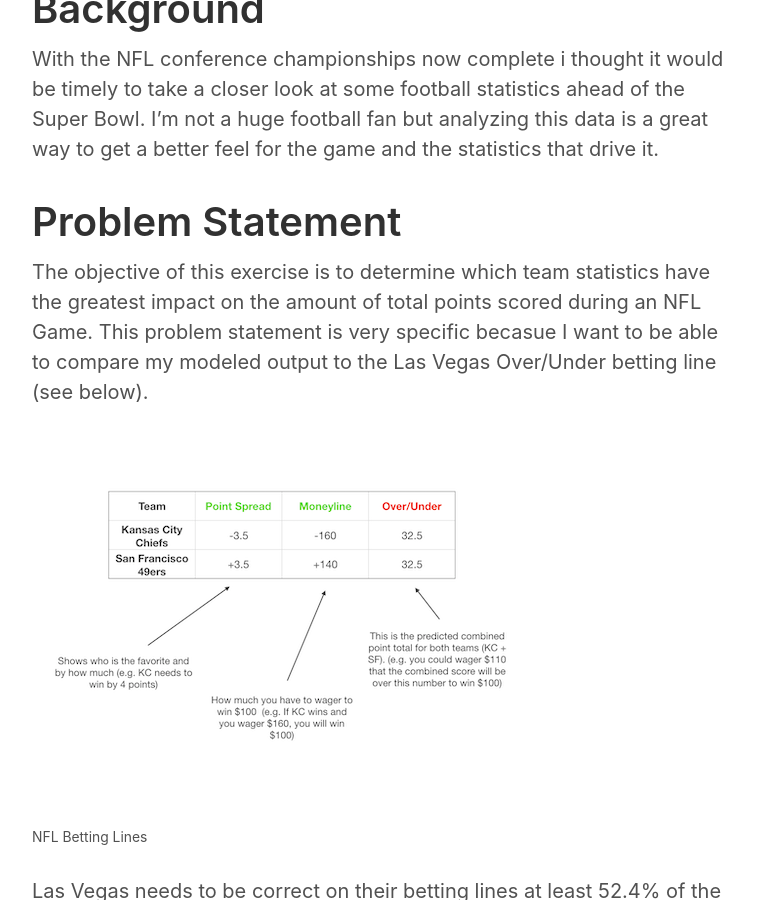
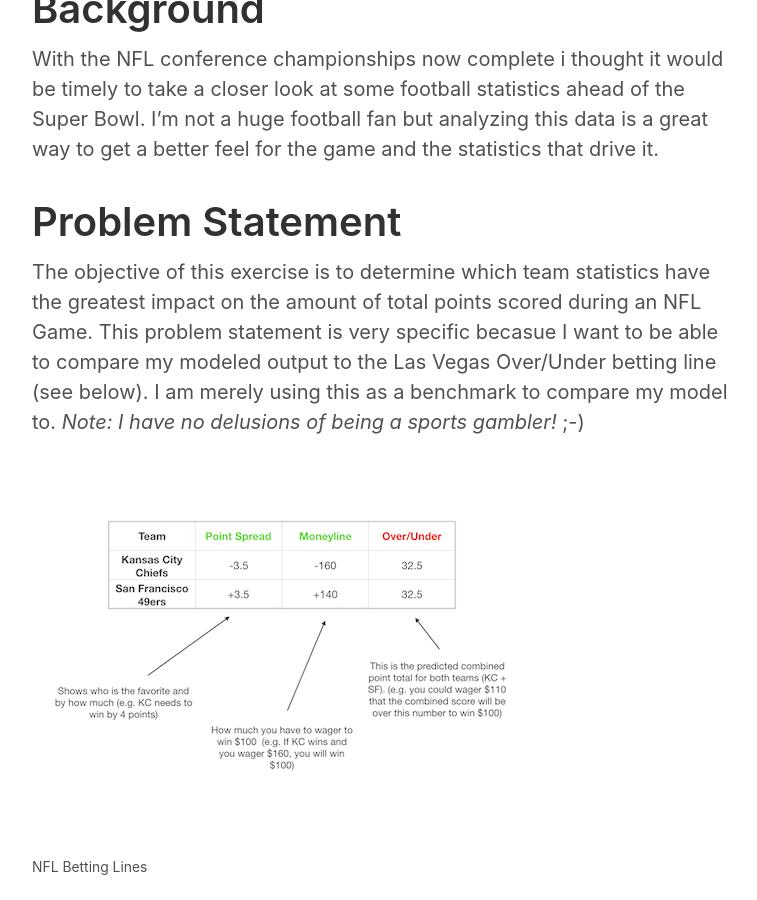
Before and after one commit to skhan-tech/skhan-tech.github.io, a Jekyll site: the page built from _posts/2020-01-24-Football-Statistics-Analysis.md, in a window 1280 px wide and 900 px high, scrolled down 973 px. Shown: the whole window, without its empty margins (258-1015 px from the left). Built offline with Jekyll 4.4.1, drawn with Linux system fonts in a browser that asks for light colours; our own code applies the rules of GitHub Pages for plain Markdown files.

Commit message:
Update 2020-01-24-Football-Statistics-Analysis.md

```diff
--- a/_posts/2020-01-24-Football-Statistics-Analysis.md
+++ b/_posts/2020-01-24-Football-Statistics-Analysis.md
@@ -10,7 +10,7 @@
 With the NFL conference championships now complete i thought it would be timely to take a closer look at some football statistics ahead of the Super Bowl. I'm not a huge football fan but analyzing this data is a great way to get a better feel for the game and the statistics that drive it.
 
 # Problem Statement
-The objective of this exercise is to determine which team statistics have the greatest impact on the amount of total points scored during an NFL Game. This problem statement is very specific becasue I want to be able to compare my modeled output to the Las Vegas Over/Under betting line (see below).
+The objective of this exercise is to determine which team statistics have the greatest impact on the amount of total points scored during an NFL Game. This problem statement is very specific becasue I want to be able to compare my modeled output to the Las Vegas Over/Under betting line (see below). I am merely using this as a benchmark to compare my model to. *Note: I have no delusions of being a sports gambler!* ;-)
 
 ![BettingLines]({{ site.url }}/images/betting-lines.png)
 
```
